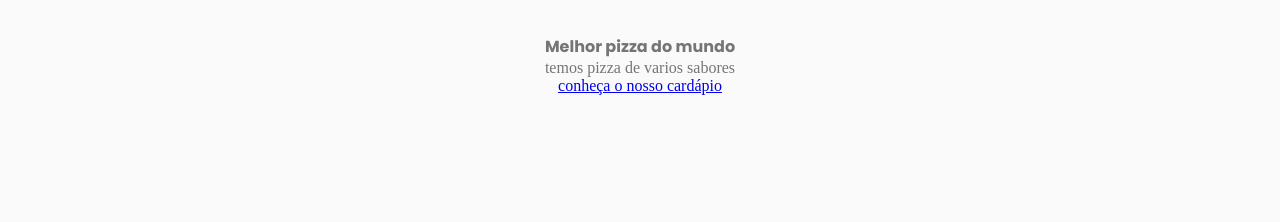
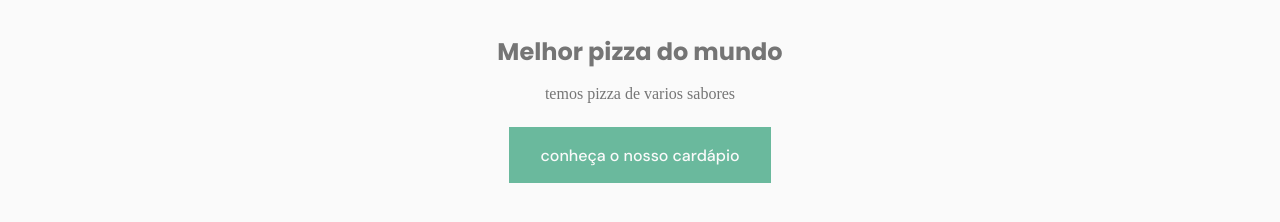
Before and after one commit to Ferrazgabigol/pizzadev, a plain HTML site: page index.html in a window 1280 px wide. Shown: the part 1022-1244 px from the top of the page. Drawn offline with Linux system fonts and the light colour scheme.

Commit message:
Terminio da primeira pag

```diff
--- a/index.html
+++ b/index.html
@@ -36,7 +36,7 @@
         <div class="texto">
         <h1>Melhor pizza do mundo</h1>
         <p>temos pizza de varios sabores</p>
-        <a href="#">conheça o nosso cardápio</a>
+        <a href="#" class= "button">conheça o nosso cardápio</a>
         </div>
 
     </div>
@@ -67,6 +67,7 @@
 
     </section>
 
+        </section>
 
 
 
--- a/style.css
+++ b/style.css
@@ -49,7 +49,7 @@ container {
   }
 
   h1 {
-    font: 700 1rem 'Poppins', 'sans-serif';
+    font: 700 1.5rem 'Poppins', 'sans-serif';
     color: var(--text-color);
   }
 
@@ -69,11 +69,39 @@ container {
   text-align: center;
 }
 
+.home .texto h1 {
+
+  margin-bottom: 1rem;
+}
+
+.home .texto p {
+  margin-bottom: 1.5rem;
+}
+
 .home .Imagem {
   margin-left: 1.5rem;
   margin-right: 1.5rem;
 
 }
+
+.button {
+  background: var(--base-color);
+  color: var(--text-color-light);
+  display: inline-flex;
+  height: 3.5rem;
+  align-items: center;
+  padding: 0 2rem;
+  font: 500 1rem 'Dm Sans', sans-serif;
+  transform: background 0.3s;
+}
+.button:hover {
+  background: var(--base-color-alt);
+}
+
+a{
+  text-decoration: none;
+}
+
   :root {
     --color: red;
   --hue: 159;
```
Also changed, not shown: IMG/photo-1513104890138-7c749659a591.avif (added).
